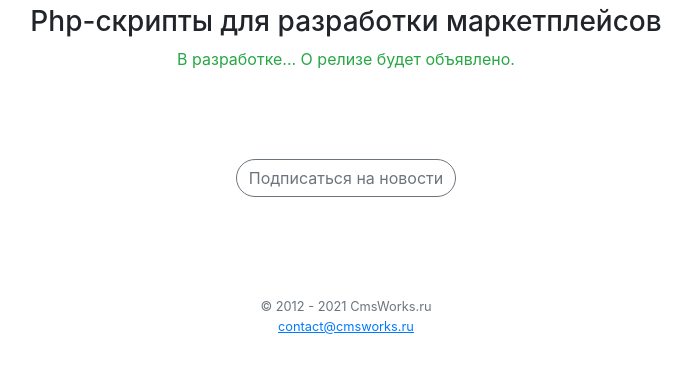
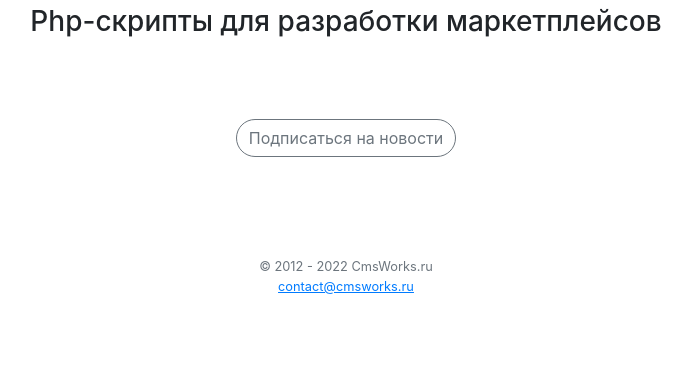
Before and after one commit to Cmsworks/Cmsworks.guthib.io, a plain HTML site: page index.html in a window 1280 px wide. Shown: the part 171-544 px from the top of the page, without its empty margins (294-986 px from the left). Drawn offline with nearby package versions, Linux system fonts and the light colour scheme.

Commit message:
Update index.html

```diff
--- a/index.html
+++ b/index.html
@@ -23,7 +23,6 @@
             <center>
                 <h1 class="text-primary">CmsWorks</h1>
                 <h3>Php-скрипты для разработки маркетплейсов</h3>
-                <p class="text-success">В разработке... О релизе будет объявлено.</p>
                 <br/><br/><br/>
                 <a href="javascript:void(0);" class="btn btn-outline-secondary rounded-pill" sp-show-form="141451">Подписаться на новости</a>
 
@@ -33,7 +32,7 @@
             <center>
                 <small class="text-muted">
                 <br/><br/>
-                &copy; 2012 - 2021 CmsWorks.ru
+                &copy; 2012 - 2022 CmsWorks.ru
                 <p><a href="mailto:contact@cmsworks.ru"><u>contact@cmsworks.ru</u></a></p>
                 <p style="font-size: 16px; color: #999999; display: none;"><a href="oferta.pdf" style="color: #999999;"><u>Договор-оферта</u></a></p>
                 <br/><br/><br/><br/>
```
